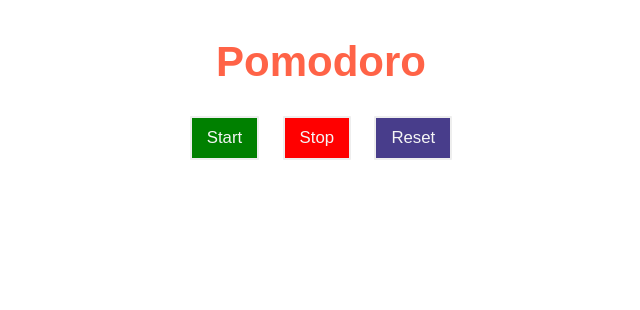
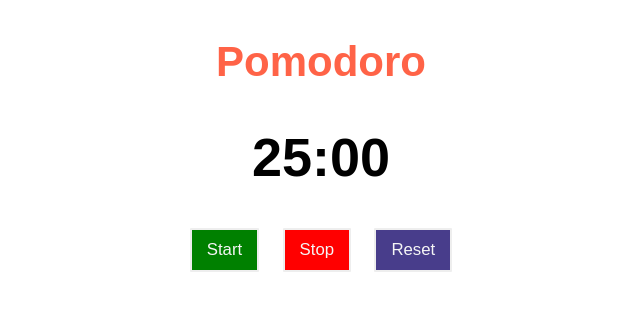
Before and after one commit to nirmalathapa/pomodoro, a plain HTML site: page index.html in a window 1280 px wide. Shown: the whole page, without its empty margins (319-959 px from the left). Drawn offline with Linux system fonts and the light colour scheme.

Commit message:
change p to h2 tag

```diff
--- a/index.html
+++ b/index.html
@@ -11,7 +11,7 @@
 
   <header>
      <h1>Pomodoro</h1>
-     <p class="display"></p>
+     <h2 class="display">25:00</h2>
    </header>
 
   <section>
```
